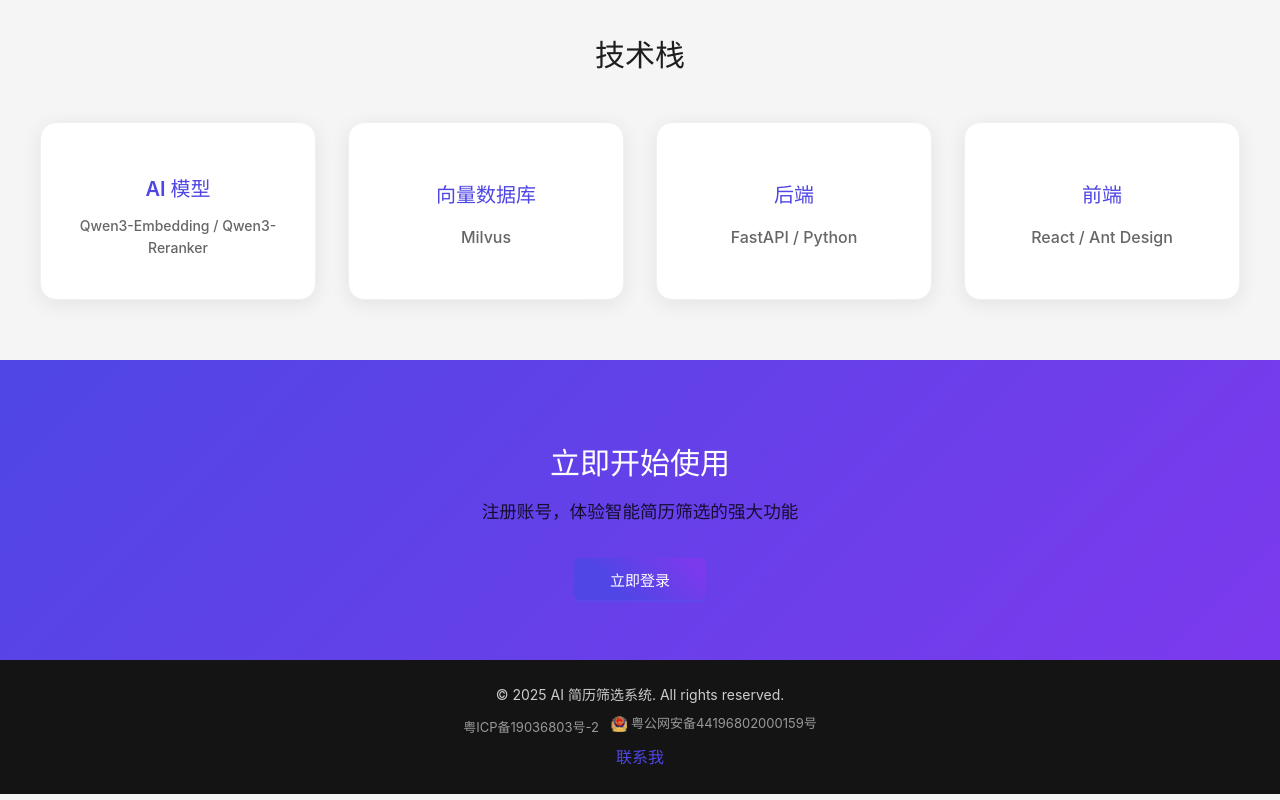
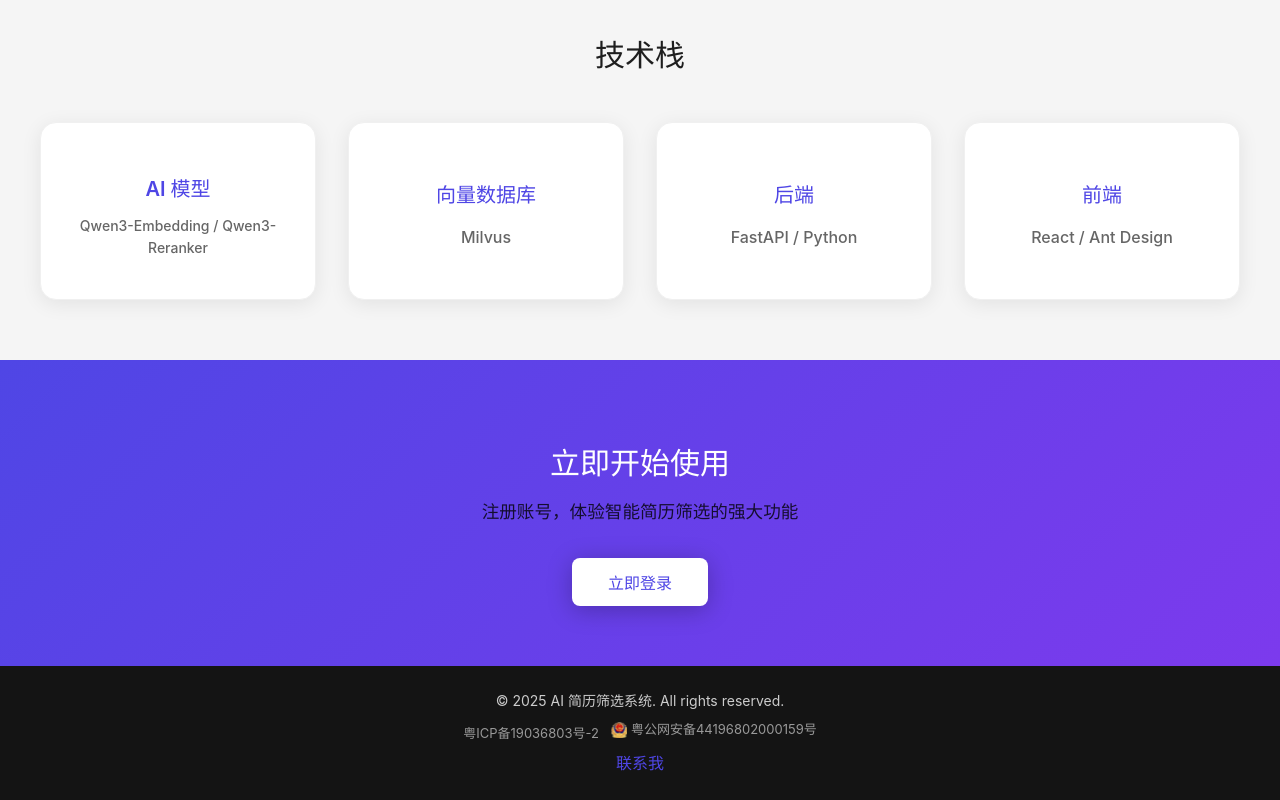
Before and after one commit to matrix273/hr, a React (Vite) app in the folder frontend/: page / in a window 1280 px wide. Shown: the part 1345-2145 px from the top of the page. Built offline with nearby package versions, Linux system fonts and the light colour scheme.

Commit message:
修改立即登陆按钮背景色

```diff
--- a/frontend/src/pages/Home.jsx
+++ b/frontend/src/pages/Home.jsx
@@ -477,16 +477,18 @@ const Home = () => {
           </Paragraph>
           <div style={{ textAlign: 'center' }}>
             <Button
-              type="primary"
               size="large"
               onClick={() => window.location.href = '/login'}
               style={{
-                background: 'linear-gradient(45deg, #4f46e5 30%, #7c3aed 90%)',
+                background: '#ffffff',
                 border: 'none',
-                height: '42px',
+                height: '48px',
                 padding: '0 36px',
-                fontSize: '15px',
-                fontWeight: 'bold'
+                fontSize: '16px',
+                fontWeight: 'bold',
+                color: '#4f46e5',
+                boxShadow: '0 4px 24px rgba(0, 0, 0, 0.25)',
+                borderRadius: '8px'
               }}
             >
               立即登录
```
